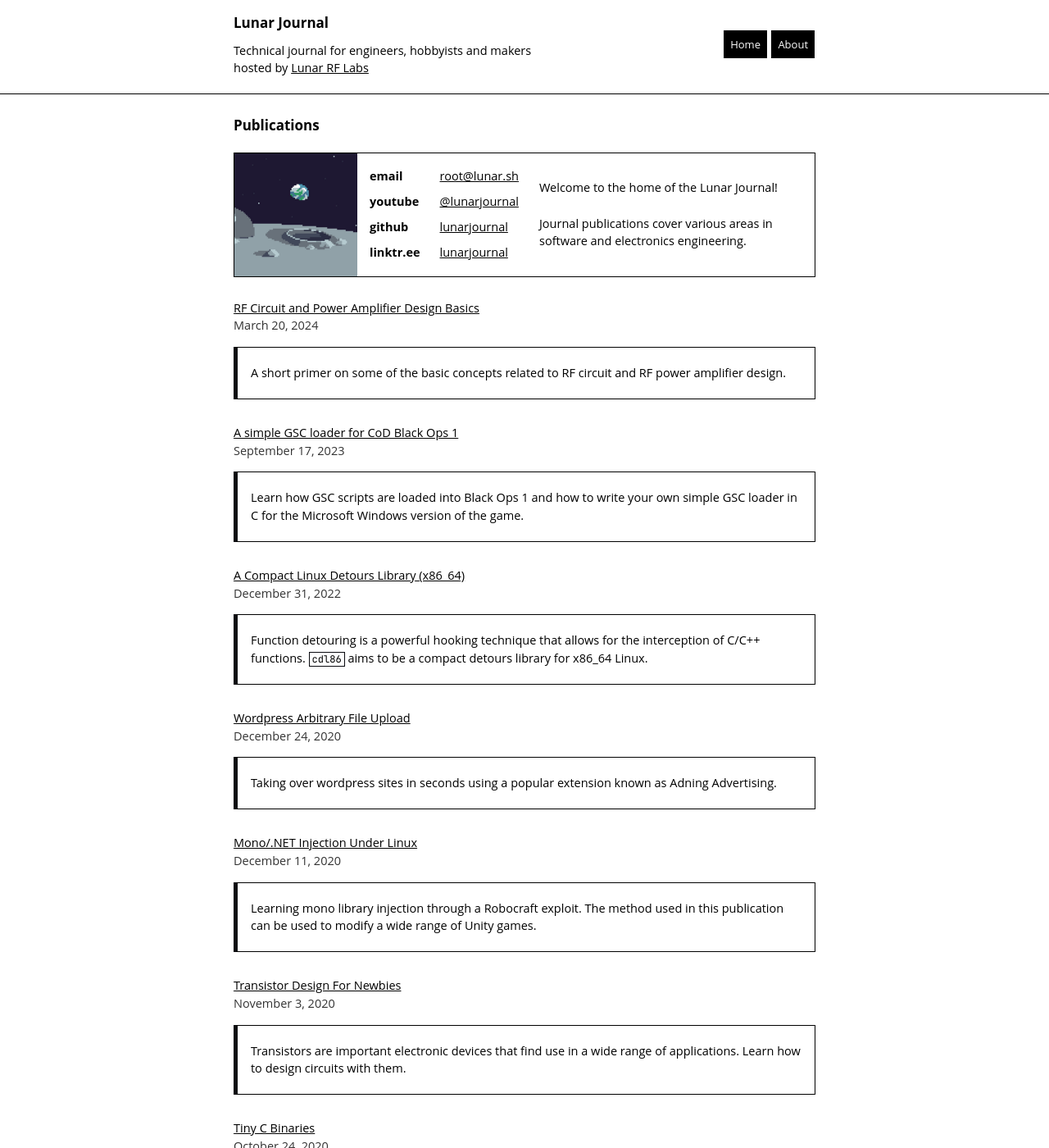
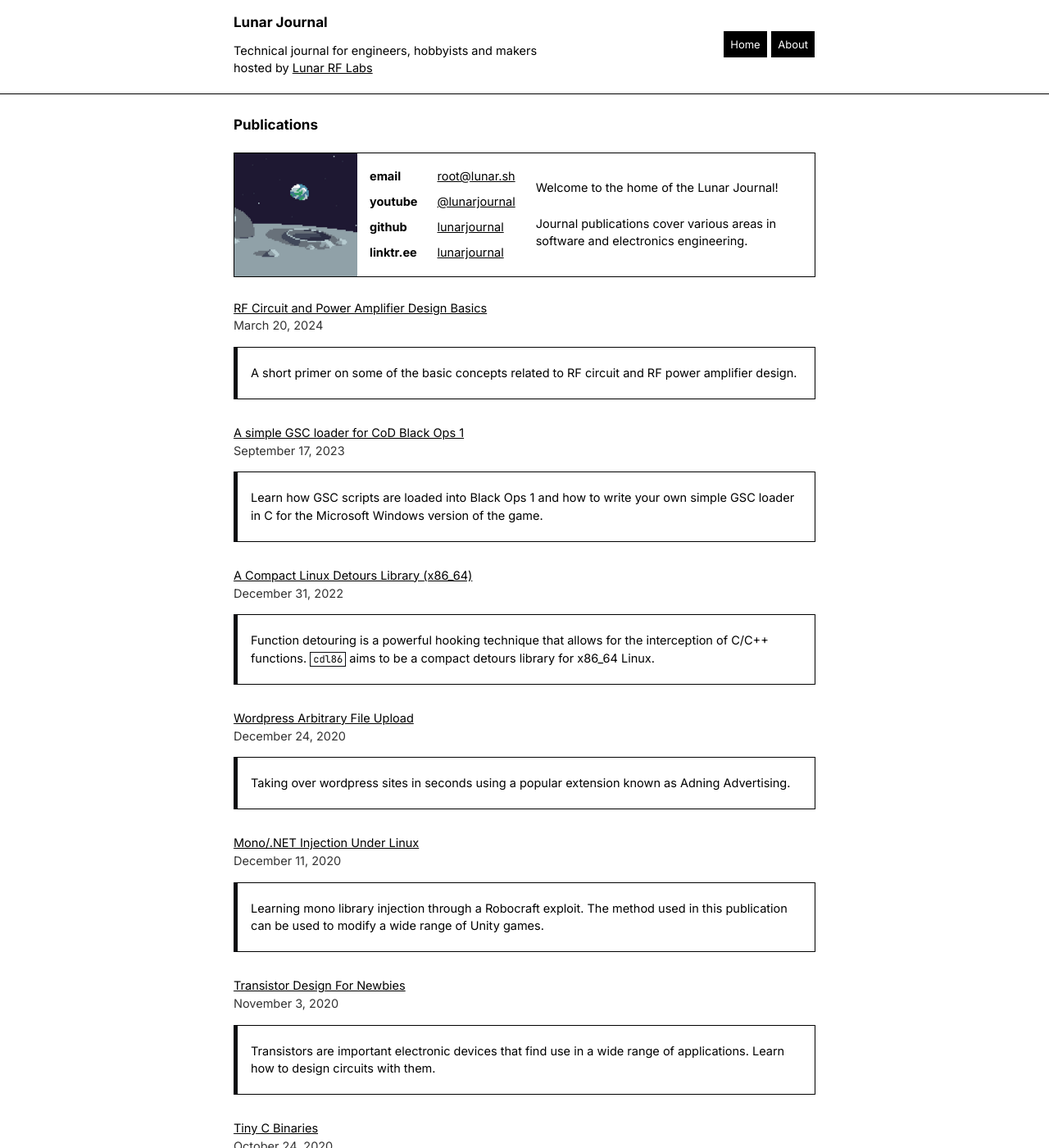
Before and after one commit to microstub/microstub.github.io, a Jekyll site: the page built from index.html, in a window 1280 px wide and 1400 px high. Shown: the whole window at 82% size. Built offline with Jekyll 4.4.1, drawn with Linux system fonts in a browser that asks for light colours.

Commit message:
Update _variables.scss

```diff
--- a/_sass/_variables.scss
+++ b/_sass/_variables.scss
@@ -5,7 +5,7 @@ $grey: #f5f5f5;
 $highlight: #e3e6e8;
 
 $serif: sans-serif;
-$inter: "Open Sans";
+$inter: "Inter";
 
 @mixin mobile {
   @media screen and (max-width: 640px) {
```
